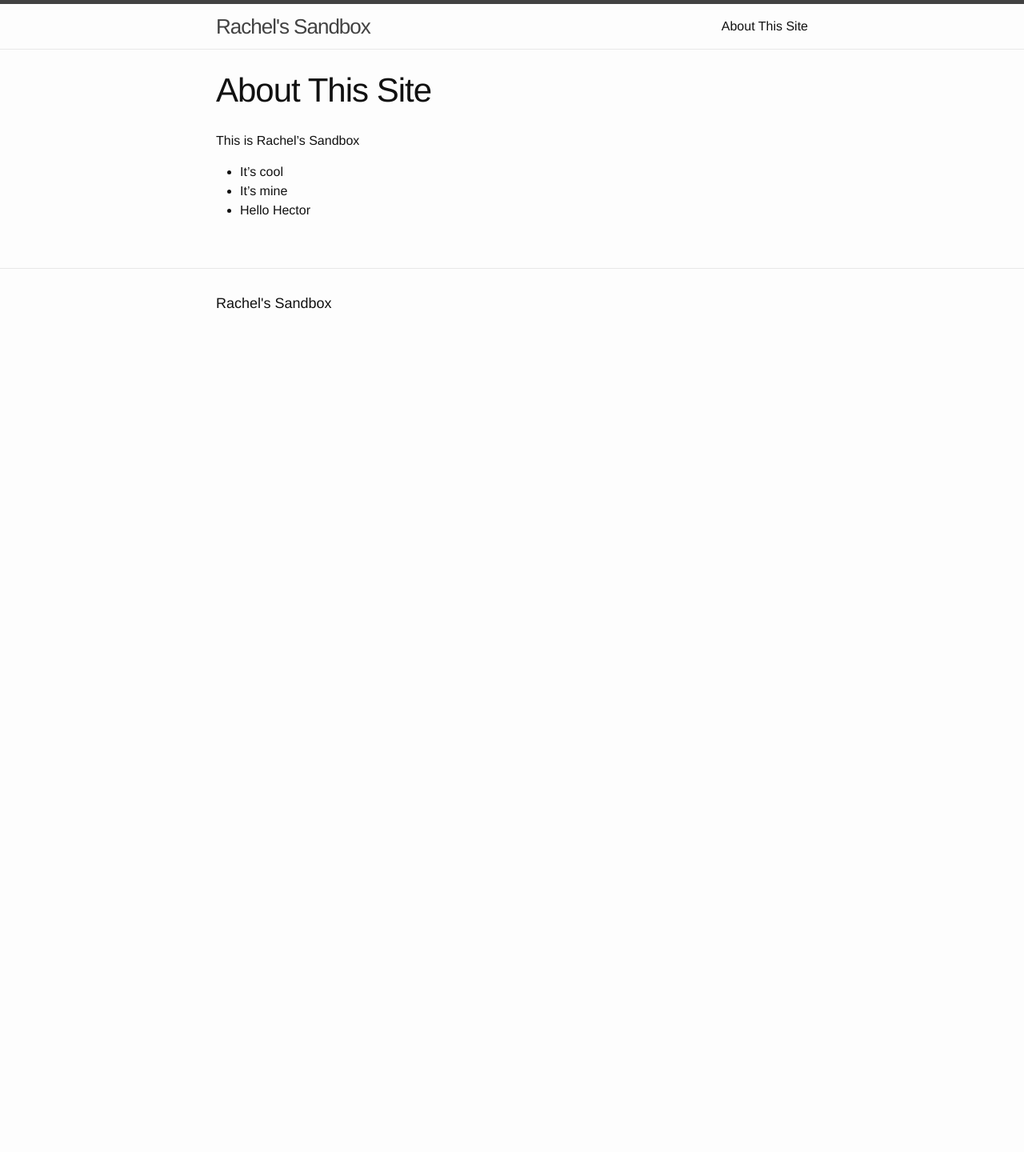
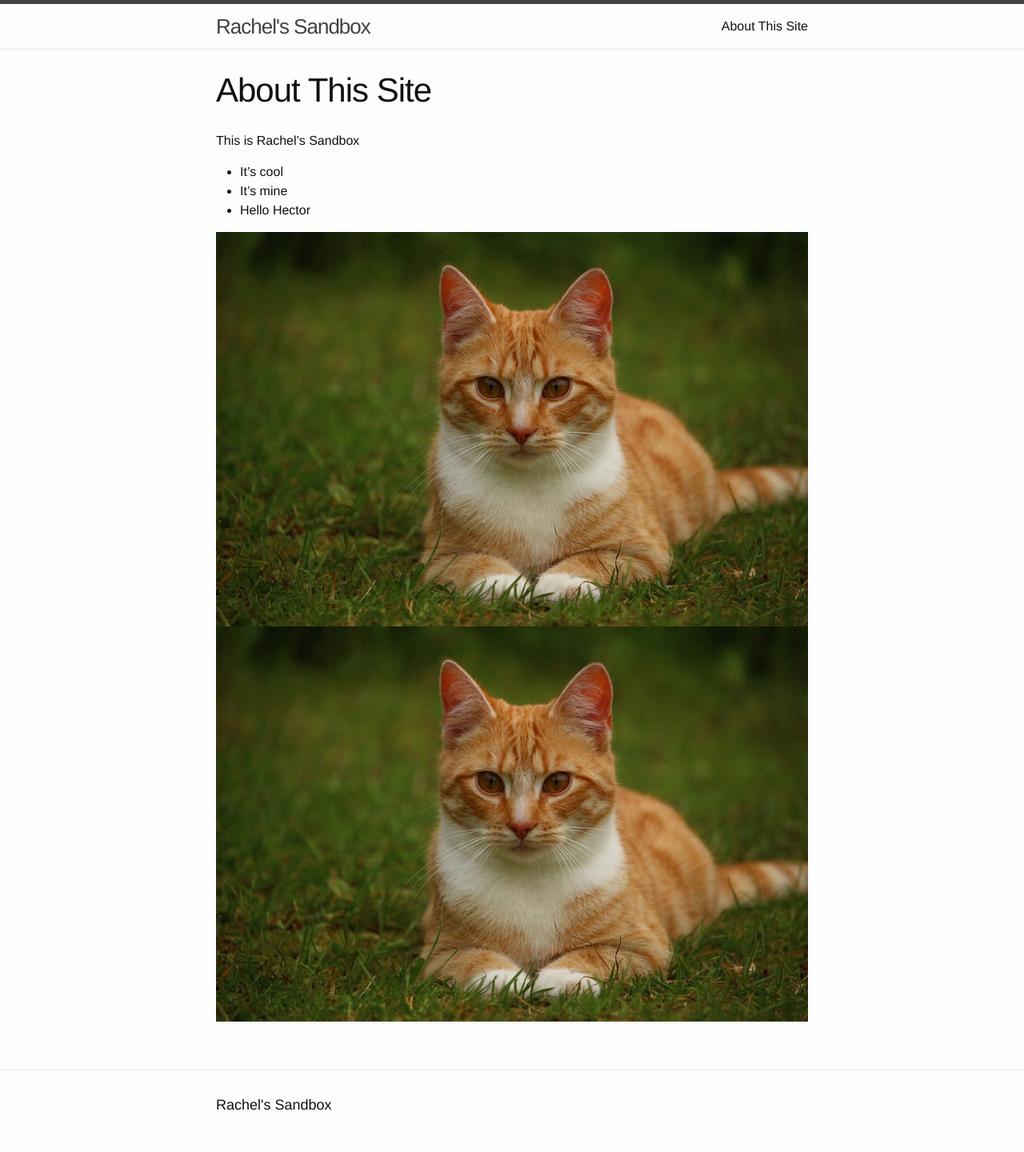
Before and after one commit to france8585/siteleaf-jekyll, a Jekyll site: the page built from about-this-site.markdown, in a window 1280 px wide. Shown: the whole page at 80% size. Built offline with Jekyll 4.4.1, drawn with Linux system fonts in a browser that asks for light colours; before the commit the page ends 900 px from its top, so only the background shows below that.

Commit message:
Updated Cat Jekyll and 1 other file

```diff
--- a/about-this-site.markdown
+++ b/about-this-site.markdown
@@ -8,3 +8,6 @@ This is Rachel's Sandbox
 * It's cool
 * It's mine
 * Hello Hector
+
+![orange cat](/uploads/cat-jekyll.jpg)
+[![orange cat](/uploads/cat-jekyll.jpg)](http://azavea.com)
```
Also changed, not shown: _uploads/cat-jekyll.jpg (added).
